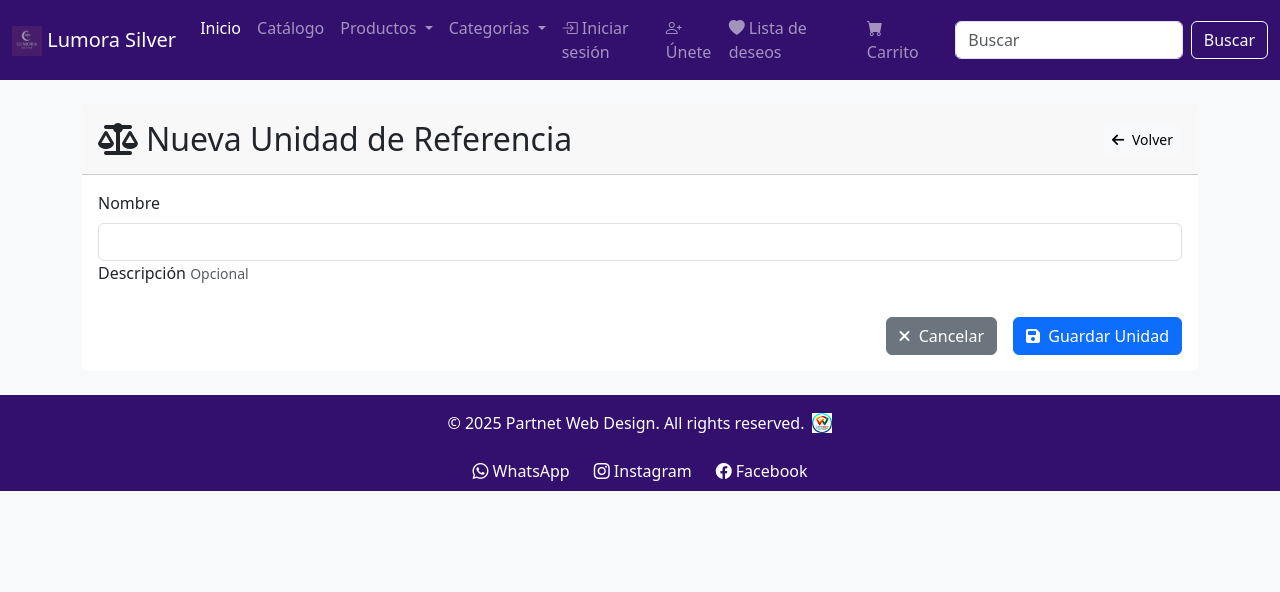
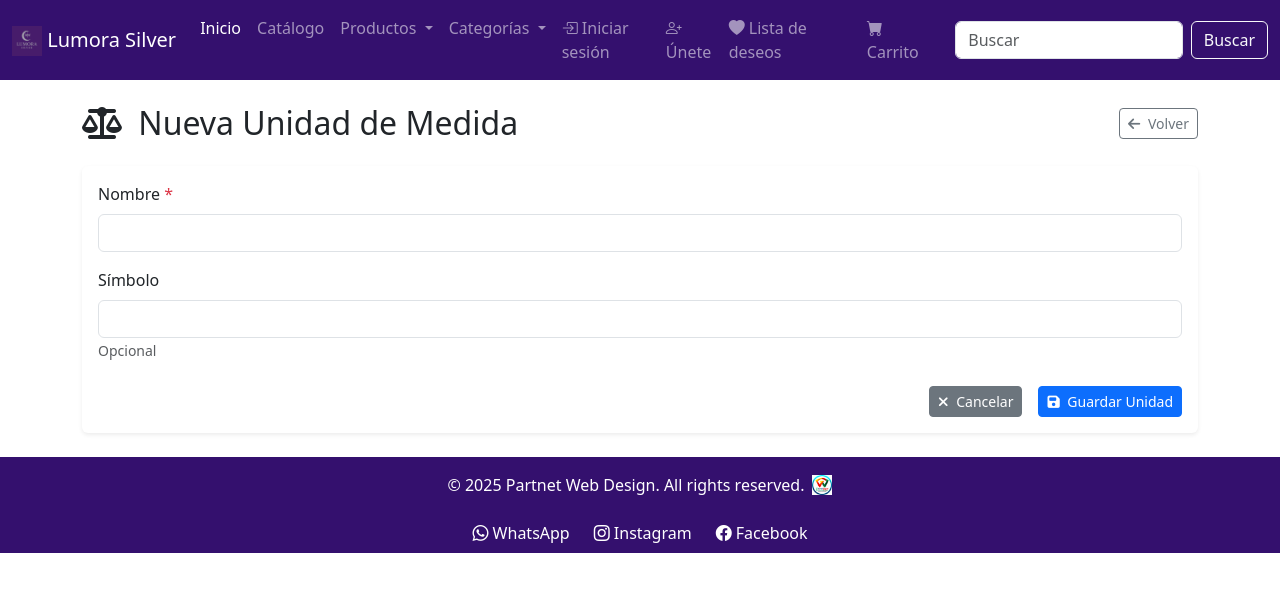
Before and after one commit to cesaruribe/LumoraSilver, a Django app: template productos/templates/productos/unidadesNew.html in a window 1280 px wide. Shown: the top 592 px of the page. Run offline with Django 5.2, Linux system fonts and the light colour scheme; the template is opened without the code that fills it: values that come from a table or form of the project are taken from there, others are empty.

Commit message:
Core y Productos(unidad de medida OK)

```diff
--- a/core/templates/core/menu.html
+++ b/core/templates/core/menu.html
@@ -104,6 +104,18 @@
         </div>
     </div>
 </body>
+    <!--Codigo para usar el sistema de mensajes de Django Debe incluirse en views.py
+        la linea de codigo "from django.contrib import messages" -->
+    {% if messages %}
+    <div class="container mt-3">
+        {% for message in messages %}
+        <div class="alert alert-{{ message.tags }} alert-dismissible fade show" role="alert">
+            {{ message }}
+            <button type="button" class="btn-close" data-bs-dismiss="alert" aria-label="Cerrar"></button>
+        </div>
+        {% endfor %}
+    </div>
+    {% endif %}
 <footer class="text-center text-white" style="background-color: #34106e;">
     <div class="py-3 d-flex justify-content-center align-items-center gap-2">
         &copy; 2025 Partnet Web Design. All rights reserved.
--- a/productos/templates/productos/unidadesNew.html
+++ b/productos/templates/productos/unidadesNew.html
@@ -2,62 +2,54 @@
 {% load static %}
 
 {% block content %}
-<html lang="es">
-<head>
-    <title>Nueva Unidad | PubliSport</title>
-    <link rel="stylesheet" href="{% static 'css/global.css' %}">
-</head>
-<body class="bg-light">
 <div class="container py-4">
-        <!-- Card Principal -->
-        <div class="card card-app border-0">
-            <div class="card-header card-header-app py-3">
-                <div class="d-flex justify-content-between align-items-center">
-                    <h2 class="mb-0"><i class="fas fa-balance-scale me-2"></i>Nueva Unidad de Referencia</h2>
-                    <a href="/unidades/show/" class="btn btn-light btn-sm">
+    <!-- Encabezado -->
+    <div class="d-flex justify-content-between align-items-center mb-4">
+        <h2 class="mb-0">
+            <i class="fas fa-balance-scale me-2"></i> Nueva Unidad de Medida
+        </h2>
+        <a href="{% url 'unidadesshow' %}" class="btn btn-outline-secondary btn-sm" title="Volver al listado">
             <i class="fas fa-arrow-left me-1"></i> Volver
         </a>
     </div>
-            </div>
 
+    <!-- Formulario -->
+    <div class="card shadow-sm border-0">
         <div class="card-body">
-                <!-- Formulario -->
-                <div class="form-container">
-                    <form method="POST" class="post-form">
+            <form method="POST" class="needs-validation" novalidate>
                 {% csrf_token %}
 
-                        <div class="form-section">
-                            <div class="form-group">
+                <div class="mb-3">
                     <label for="{{ form.nombre.id_for_label }}" class="form-label">
-                                    Nombre <span class="required-field"></span>
+                        Nombre <span class="text-danger">*</span>
                     </label>
                     {{ form.nombre }}
                     {% if form.nombre.errors %}
-                                    <div class="invalid-feedback">
+                        <div class="invalid-feedback d-block">
                             {{ form.nombre.errors.as_text }}
                         </div>
                     {% endif %}
                 </div>
 
-                            <div class="form-group">
-                                <label for="{{ form.descripcion.id_for_label }}" class="form-label">
-                                    Descripción
+                <div class="mb-3">
+                    <label for="{{ form.simbolo.id_for_label }}" class="form-label">
+                        Símbolo
                     </label>
-                                {{ form.descripcion }}
-                                {% if form.descripcion.errors %}
-                                    <div class="invalid-feedback">
-                                        {{ form.descripcion.errors.as_text }}
+                    {{ form.simbolo }}
+                    {% if form.simbolo.errors %}
+                        <div class="invalid-feedback d-block">
+                            {{ form.simbolo.errors.as_text }}
                         </div>
                     {% endif %}
-                                <small class="text-muted">Opcional</small>
-                            </div>
+                    <small class="form-text text-muted">Opcional</small>
                 </div>
 
+                <!-- Botones -->
                 <div class="d-flex justify-content-end gap-3 mt-4">
-                            <a href="/unidades/show/" class="btn btn-secondary">
+                    <a href="{% url 'unidadesshow' %}" class="btn btn-secondary btn-sm" title="Cancelar y volver">
                         <i class="fas fa-times me-1"></i> Cancelar
                     </a>
-                            <button type="submit" class="btn btn-primary">
+                    <button type="submit" class="btn btn-primary btn-sm" aria-label="Guardar nueva unidad">
                         <i class="fas fa-save me-1"></i> Guardar Unidad
                     </button>
                 </div>
@@ -65,29 +57,4 @@
         </div>
     </div>
 </div>
-    </div>
-    <!-- Scripts -->
-    <script>
-        // Validación del formulario
-        (function() {
-            'use strict';
-
-            var forms = document.querySelectorAll('.needs-validation');
-
-            Array.prototype.slice.call(forms)
-                .forEach(function(form) {
-                    form.addEventListener('submit', function(event) {
-                        if (!form.checkValidity()) {
-                            event.preventDefault();
-                            event.stopPropagation();
-                        }
-
-                        form.classList.add('was-validated');
-                    }, false);
-                });
-        })();
-    </script>
-
-</body>
-</html>
 {% endblock %}
```
Also changed, not shown: core/views.py (+45 -25 lines), productos/templates/productos/unidadesEdit.html (+34 -38 lines), productos/templates/productos/unidadesShow.html (+22 -2 lines). Lines whose indentation alone changed are shown as unchanged.
